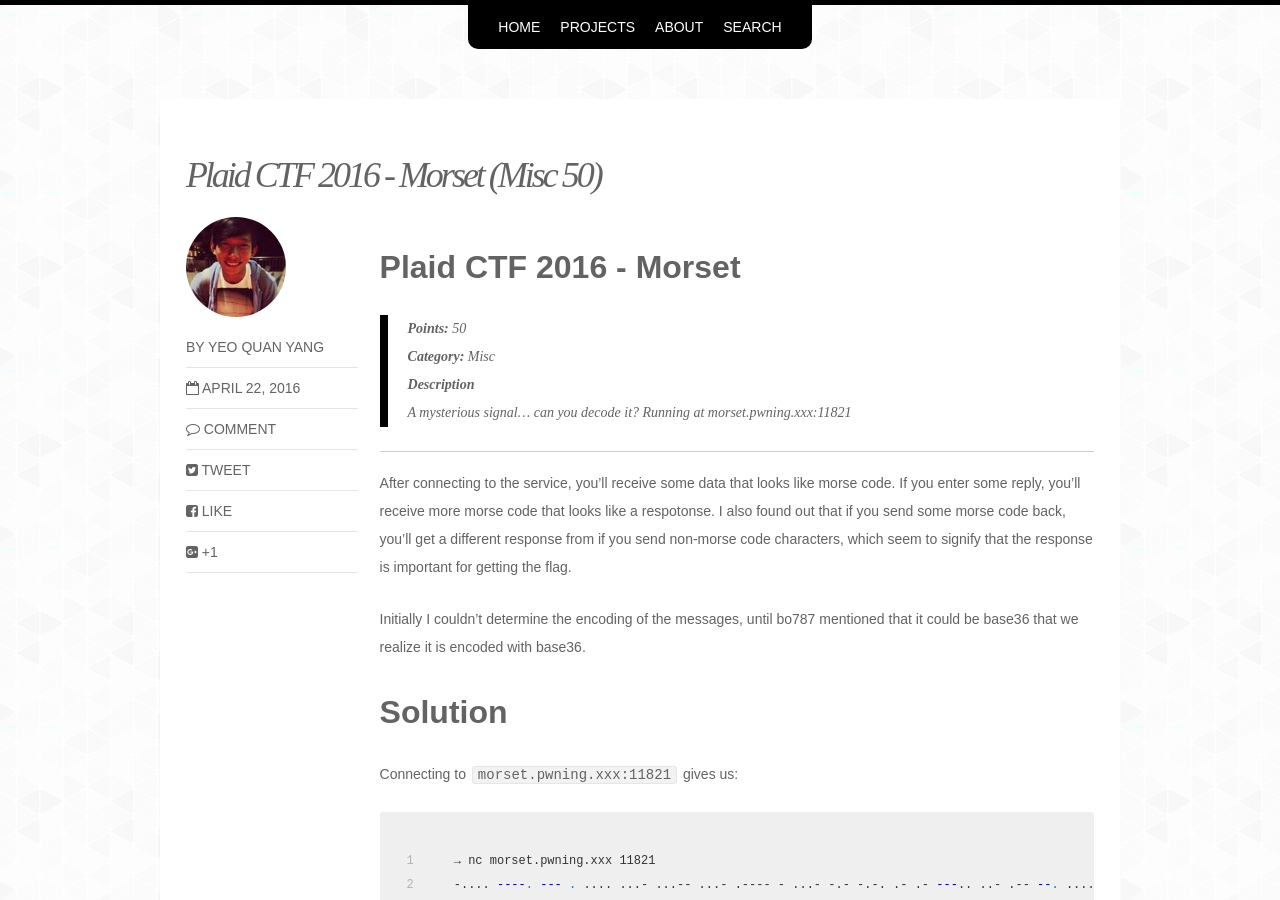
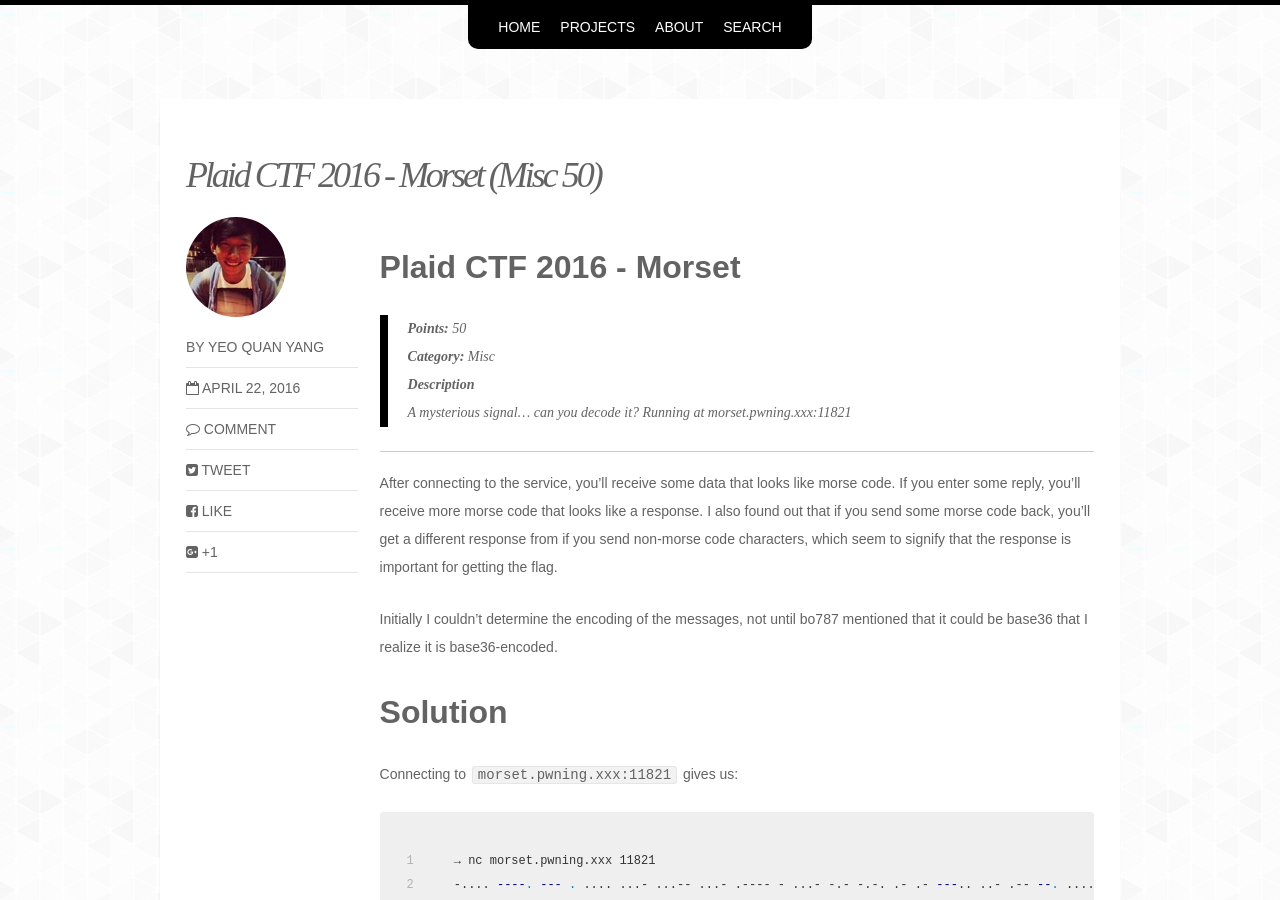
Before and after one commit to quanyang/quanyang.github.io, a Jekyll site: the page built from _posts/blog/2016-04-22-plaid-ctf-2016-morset-misc-50.md, in a window 1280 px wide and 900 px high. Built offline with Jekyll 4.4.1, drawn with Linux system fonts in a browser that asks for light colours; nearby versions of some CDN libraries; comment, search, counter and statistics services are not loaded.

Commit message:
Minor changes to plaidctf morset write up

```diff
--- a/_posts/blog/2016-04-22-plaid-ctf-2016-morset-misc-50.md
+++ b/_posts/blog/2016-04-22-plaid-ctf-2016-morset-misc-50.md
@@ -20,9 +20,9 @@ A mysterious signal… can you decode it? Running at morset.pwning.xxx:11821
 
 ---
 
-After connecting to the service, you'll receive some data that looks like morse code. If you enter some reply, you'll receive more morse code that looks like a respotonse. I also found out that if you send some morse code back, you'll get a different response from if you send non-morse code characters, which seem to signify that the response is important for getting the flag.
+After connecting to the service, you'll receive some data that looks like morse code. If you enter some reply, you'll receive more morse code that looks like a response. I also found out that if you send some morse code back, you'll get a different response from if you send non-morse code characters, which seem to signify that the response is important for getting the flag.
 
-Initially I couldn't determine the encoding of the messages, until bo787 mentioned that it could be base36 that we realize it is encoded with base36.
+Initially I couldn't determine the encoding of the messages, not until bo787 mentioned that it could be base36 that I realize it is base36-encoded.
 
 # Solution
 
```
